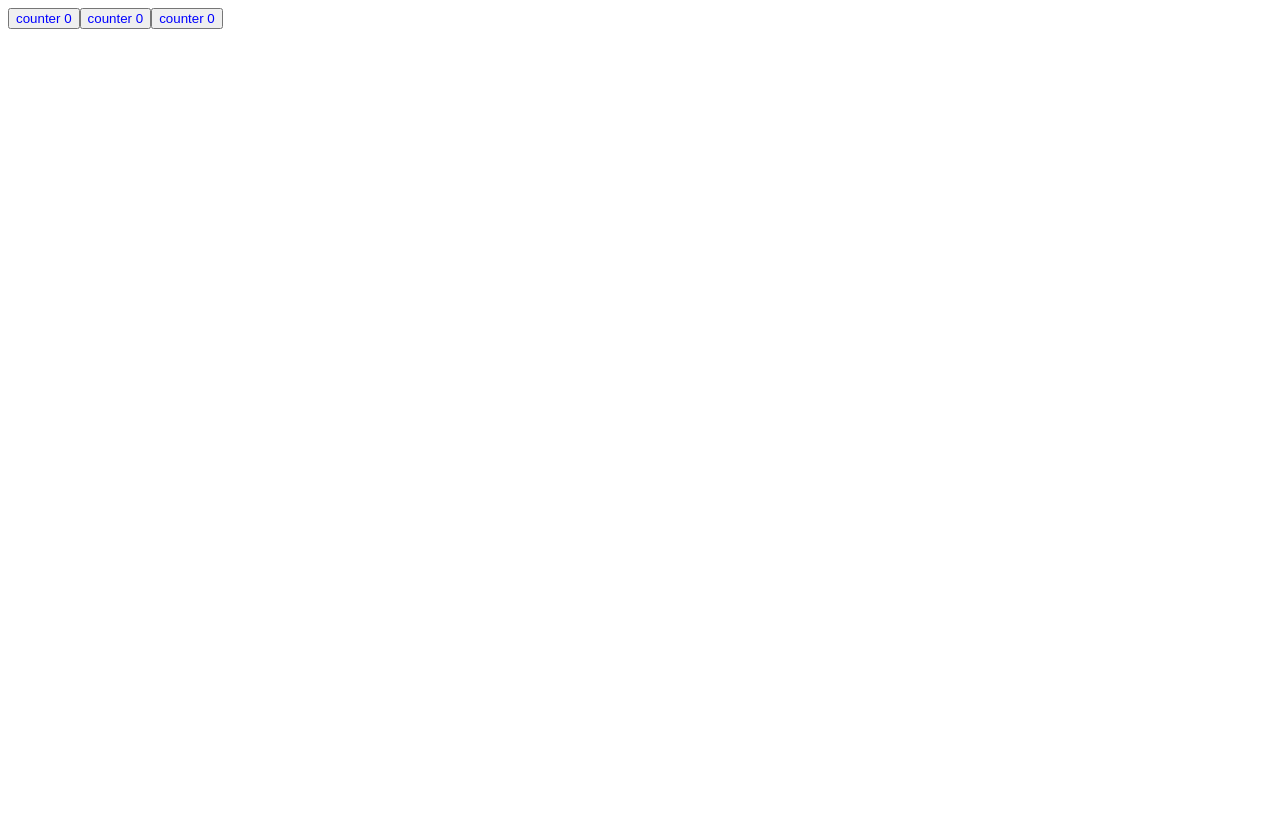
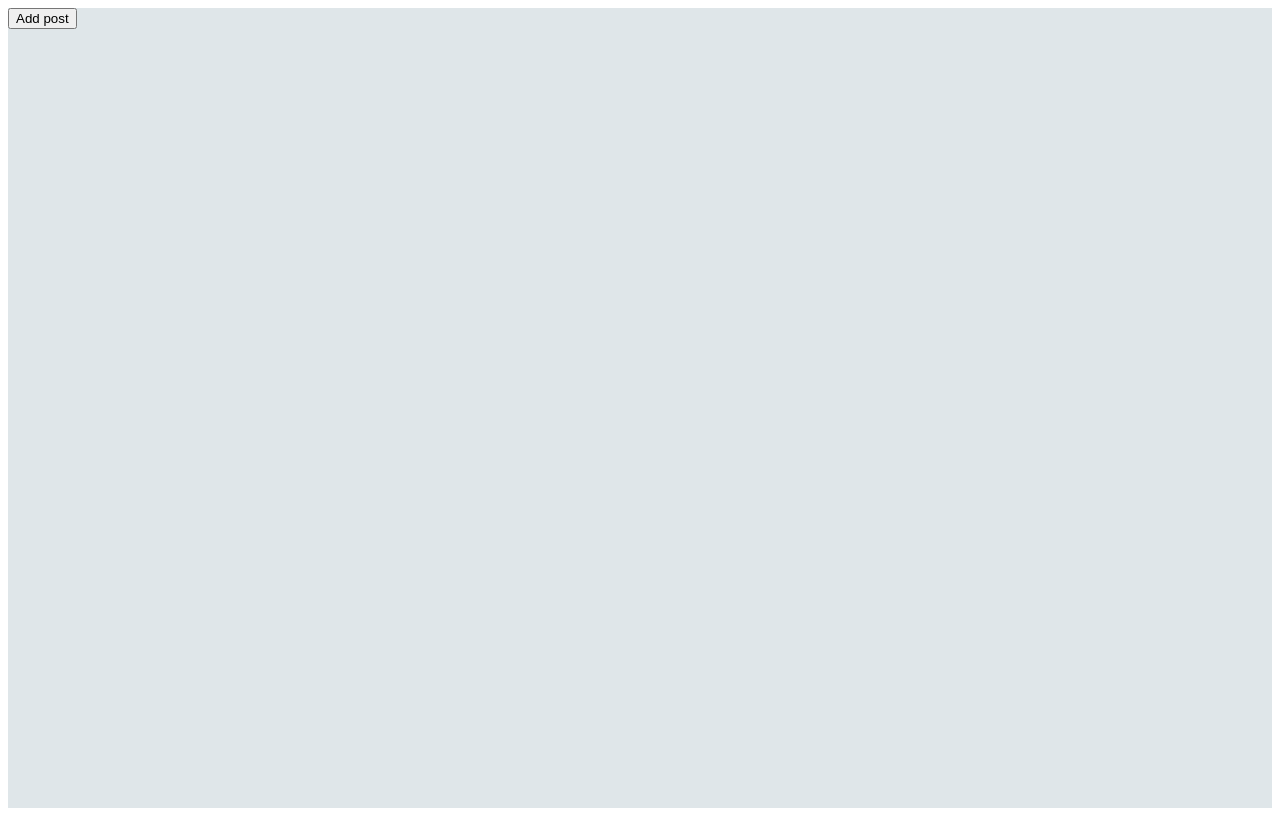
Before and after one commit to sharmasuraj123/react_learning, a React (Vite) app: page / in a window 1280 px wide. Built offline with nearby package versions, Linux system fonts and the light colour scheme.

Commit message:
second commit

```diff
--- a/src/App.jsx
+++ b/src/App.jsx
@@ -1,57 +1,41 @@
-// import React from "react";
-// import "./App.css";
-
-// function App() {
-//   const [count, setCount] = React.useState(0);
-//   return (
-//     <>
-//      <span>hello</span>
-//       <Button counter={count} setCounter={setCount}></Button>
-//     </>
-//   );
-// }
-
-// function Button(props) {
-//   return (
-//     <button
-//     className="buttonfont"
-//       onClick={() => {
-//         props.setCounter(props.counter+1);
-
-//       }}
-//     >Counter {props.counter}</button>
-//   );
-// }
-
-// Toggle messages .
-
-import { React, use, useState } from "react";
-import "./App.css";
+import { useState } from "react";
+import { PostComponent } from "./postComponent";
 
 function App() {
-  return (
-    <>
-      <Button> </Button>
-      <Button> </Button>
-      <Button> </Button>
-    </>
-  );
-}
+  const [posts, setPosts] = useState([]);
 
-function Button() {
-  const [count, setCount] = useState(0);
-  const [istrue, setIstrue] = useState(false);
+  const postComponents = posts.map((post) => (
+    <PostComponent
+      name={post.name}
+      subtitle={post.subtitle}
+      time={post.title}
+      image={post.image}
+      description={post.description}
+    />
+  ));
+
+  function addPost() {
+    setPosts([
+      ...posts,
+      {
+        name: "harkirat",
+        subtitle: "10000 followers",
+        time: "2m ago",
+        image:
+          "https://appx-wsb-gcp-mcdn.akamai.net.in/subject/2023-01-17-0.17044360120951185.jpg",
+        description:
+          "What to know how to win big? Check out how these folks won $6000 in bounties.",
+      },
+    ]);
+  }
 
   return (
-    <button
-      className={`${istrue ? "redColor" : "blueColor"}`}
-      onClick={() => {
-        setCount(count + 1);
-        setIstrue(!istrue);
-      }}
-    >
-      counter {count}
-    </button>
+    <div style={{ background: "#dfe6e9", height: "100vh" }}>
+      <button onClick={addPost}>Add post</button>
+      <div style={{ display: "flex", justifyContent: "center" }}>
+        <div>{postComponents}</div>
+      </div>
+    </div>
   );
 }
 
--- /dev/null
+++ b/src/postComponent.jsx
@@ -0,0 +1,27 @@
+
+const style = { width: 200, backgroundColor: "white", borderRadius: 10, borderColor: "gray", borderWidth: 1, padding: 20 }
+
+export function PostComponent({name, subtitle, time, image, description}) {
+  return <div style={style}>
+    <div style={{display: "flex"}}>
+      <img src={image} style={{
+        width: 30,
+        height: 30,
+        borderRadius: 20
+      }} />
+      <div style={{fontSize: 10, marginLeft: 10}}>
+        <b>
+          {name}
+        </b>
+        <div>{subtitle}</div>
+        {(time !== undefined) ? <div style={{display: 'flex'}}>
+          <div>{time}</div>
+          <img src={"https://media.istockphoto.com/id/931336618/vector/clock-vector-icon-isolated.jpg?s=612x612&w=0&k=20&c=I8EBJl8i6olqcrhAtKko74ydFEVbfCQ6s5Pbsx6vfas="} style={{width: 12, height: 12}} />
+        </div> : null}
+      </div>
+    </div>
+    <div style={{fontSize: 12}}>
+     {description}
+    </div>
+ </div>
+}
```
